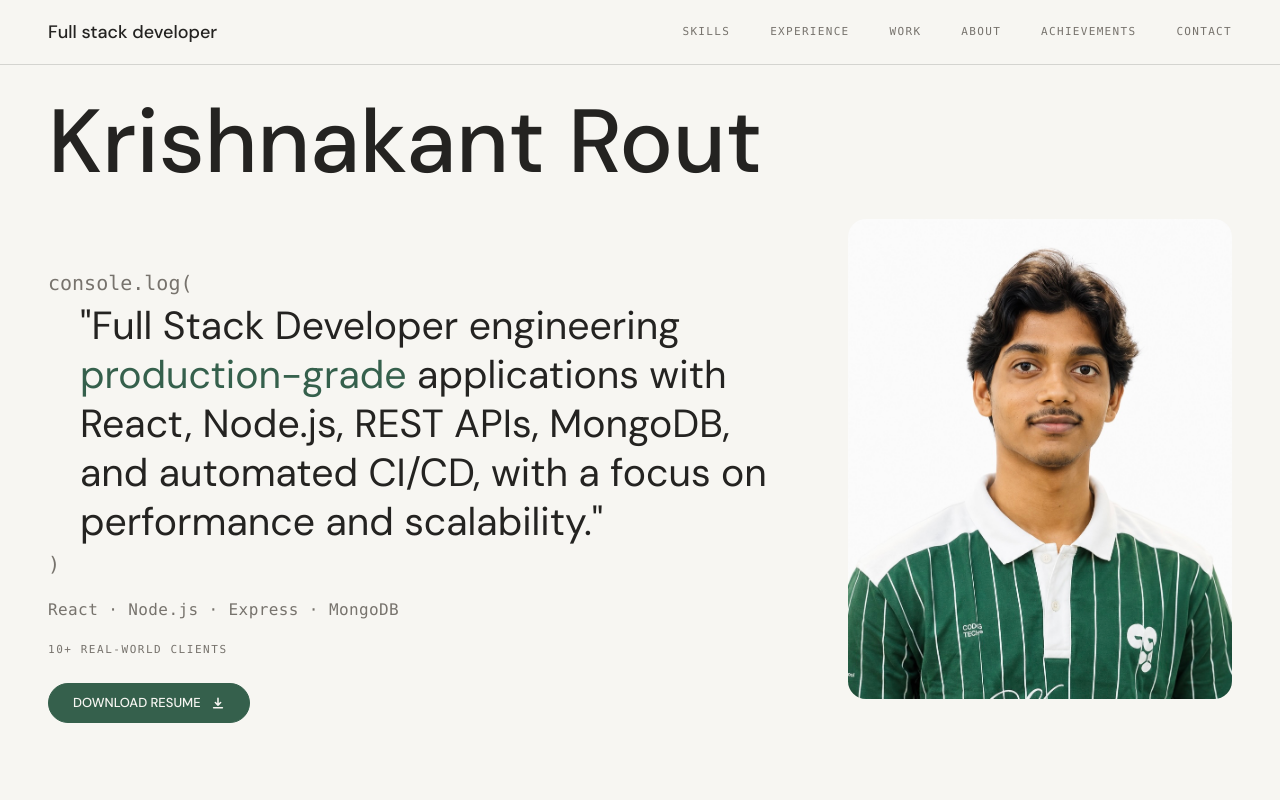
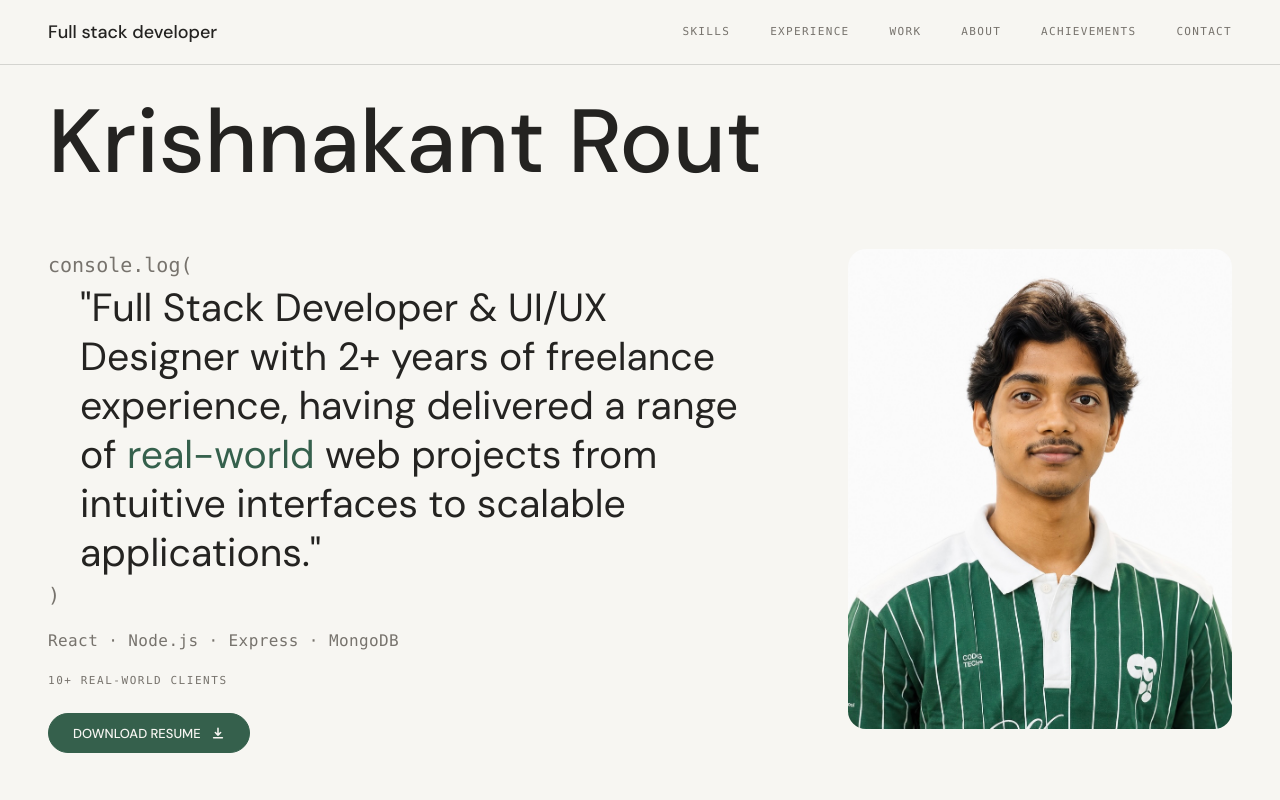
Before and after one commit to sid-1506/Portfolio-project, a React (Vite) app: page / in a window 1280 px wide. Shown: the top 800 px of the page. Built offline with nearby package versions, Linux system fonts and the light colour scheme; no server answers.

Commit message:
Update hero statement and about section description

```diff
--- a/src/components/About.jsx
+++ b/src/components/About.jsx
@@ -7,7 +7,7 @@ export default function About() {
   const reduceMotion = useReducedMotion()
 
   const rawText =
-    'I am a full stack developer who builds websites and web applications for real businesses. I have worked with 10+ clients across automotive, industrial, hospitality and creative fields, with care for clean architecture, fast pages and restrained design.'
+    'I am a full stack developer who builds websites and web applications for real businesses. I have worked with Ample Amount of clients across automotive, industrial, hospitality and creative fields, with care for clean architecture, fast pages and restrained design.'
 
   const words = rawText.split(' ')
 
--- a/src/components/Hero.jsx
+++ b/src/components/Hero.jsx
@@ -66,10 +66,10 @@ export default function Hero() {
               console.log(
             </span>
             <p className="font-normal text-[#242321] text-xl sm:text-2xl md:text-[2.1rem] lg:text-[2.45rem] leading-[1.25] tracking-normal pl-4 sm:pl-6 md:pl-8">
-              &quot;Full Stack Developer engineering{' '}
-              <span className="text-[#35604C] whitespace-nowrap">production-grade</span> applications with React,
-              Node.js, REST APIs, MongoDB, and automated CI/CD, with a focus on performance and
-              scalability.&quot;
+              &quot;Full Stack Developer &amp; UI/UX Designer with 2+ years of freelance
+              experience, having delivered a range of{' '}
+              <span className="text-[#35604C] whitespace-nowrap">real-world</span> web projects from
+              intuitive interfaces to scalable applications.&quot;
             </p>
             <span className="font-mono text-base sm:text-lg md:text-xl text-[#77736D] select-none block mt-1">
               )
```
